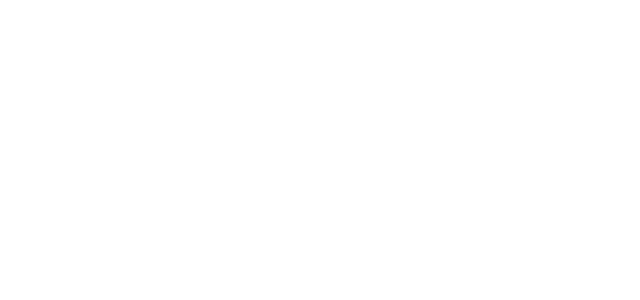
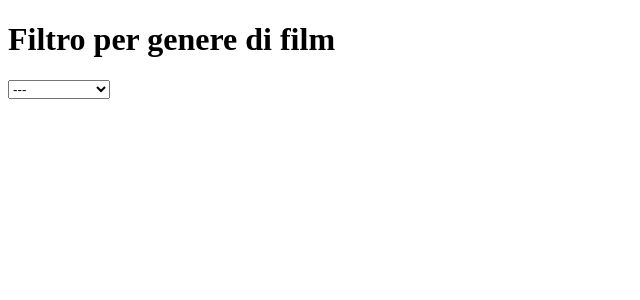
Before and after one commit to CarloCosta92/react-movie-filter, a React (Vite) app: page / in a window 1280 px wide. Shown: the top 300 px of the page, without its empty margins (0-640 px from the left). Built offline with nearby package versions, Linux system fonts and the light colour scheme.

Commit message:
feat: set genre

```diff
--- a/src/App.jsx
+++ b/src/App.jsx
@@ -1,14 +1,14 @@
 import { useState } from 'react'
-import reactLogo from './assets/react.svg'
-import viteLogo from '/vite.svg'
+
 import './App.css'
+import FilmFilter from './data/filter'
 
 function App() {
-  const [count, setCount] = useState(0)
+
 
   return (
     <>
-
+      <FilmFilter />
     </>
   )
 }
--- /dev/null
+++ b/src/data/Filter.jsx
@@ -0,0 +1,19 @@
+import { useEffect, useState } from "react";
+import film from "./film";
+
+function FilmFilter() {
+    return (
+        <div>
+            <h1>Filtro per genere di film</h1>
+            <select>
+                <option value="">---</option>
+                <option>Fantascienza</option>
+                <option>Thriller</option>
+                <option>Romantico</option>
+                <option>Azione</option>
+            </select>
+        </div>
+    )
+}
+
+export default FilmFilter;
```
